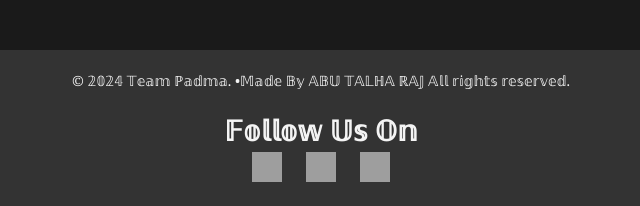
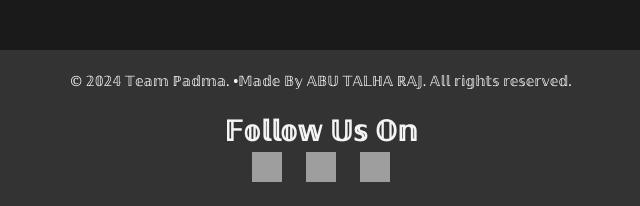
Before and after one commit to Talha-07-live/Team-padma-official, a plain HTML site: page index.html in a window 1280 px wide. Shown: the part 2701-2907 px from the top of the page, 319-959 px from the left. Drawn offline with Linux system fonts and the light colour scheme; grey boxes are pictures that could not be loaded.

Commit message:
Update index.html

```diff
--- a/index.html
+++ b/index.html
@@ -308,7 +308,7 @@
     </section>
 
     <footer>
-        <p>&copy; 𝟚𝟘𝟚𝟜 𝕋𝕖𝕒𝕞 ℙ𝕒𝕕𝕞𝕒. •𝕄𝕒𝕕𝕖 𝔹𝕪 𝔸𝔹𝕌 𝕋𝔸𝕃ℍ𝔸 ℝ𝔸𝕁 𝔸𝕝𝕝 𝕣𝕚𝕘𝕙𝕥𝕤 𝕣𝕖𝕤𝕖𝕣𝕧𝕖𝕕.
+        <p>&copy; 𝟚𝟘𝟚𝟜 𝕋𝕖𝕒𝕞 ℙ𝕒𝕕𝕞𝕒. •𝕄𝕒𝕕𝕖 𝔹𝕪 𝔸𝔹𝕌 𝕋𝔸𝕃ℍ𝔸 ℝ𝔸𝕁. 𝔸𝕝𝕝 𝕣𝕚𝕘𝕙𝕥𝕤 𝕣𝕖𝕤𝕖𝕣𝕧𝕖𝕕.
         <div class="social-icons">
             <h1>𝔽𝕠𝕝𝕝𝕠𝕨 𝕌𝕤 𝕆𝕟</h1>
             <a href="https://www.facebook.com/TeamPadma" target="_blank">
```
